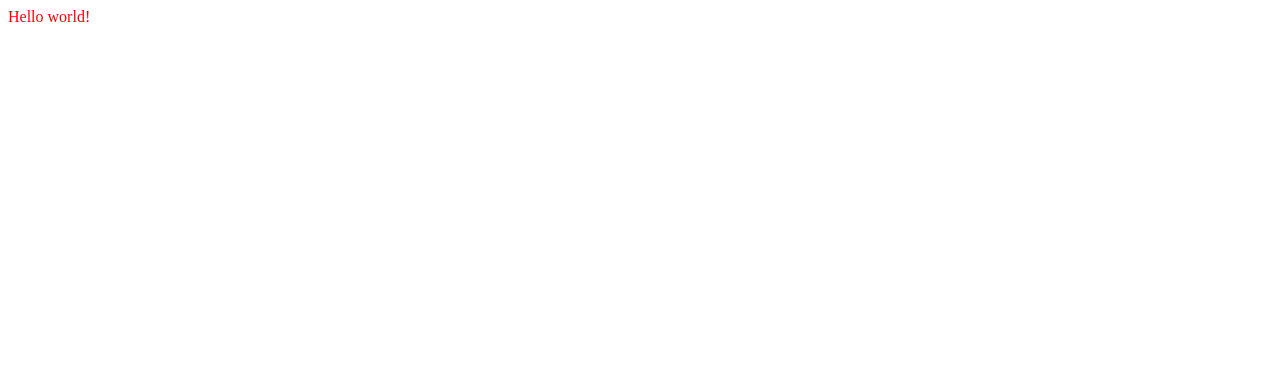
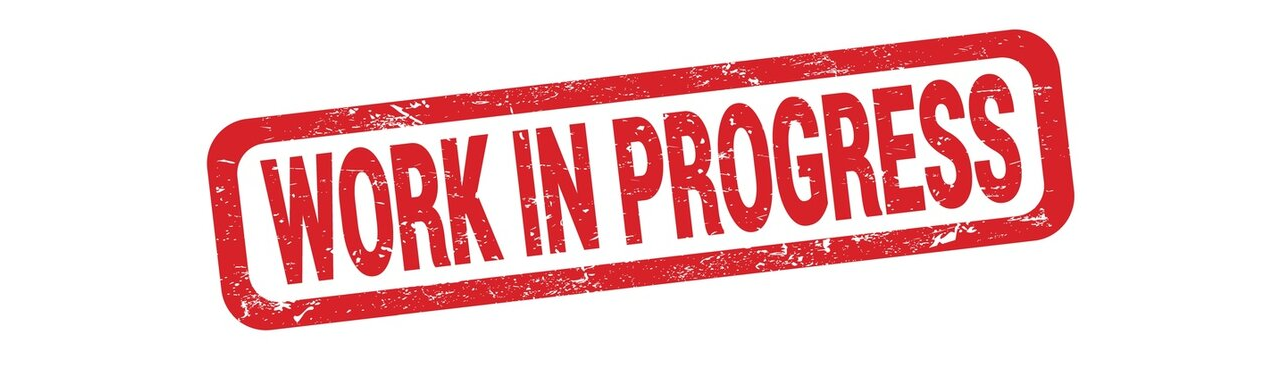
Before and after one commit to rbemis40/StudyAI, a Next.js app in the folder studyai-app/: page / in a window 1280 px wide. Shown: the top 370 px of the page. Built offline with nearby package versions, Linux system fonts and the light colour scheme.

Commit message:
More vercel testing with images

```diff
--- a/studyai-app/app/global.css
+++ b/studyai-app/app/global.css
@@ -1,3 +1,8 @@
+* {
+    margin: 0;
+    padding: 0;
+}
+
 :root {
     --primary-color: red;
 }
--- a/studyai-app/app/page.tsx
+++ b/studyai-app/app/page.tsx
@@ -1,9 +1,16 @@
 import styles from "@/app/home.module.css";
+import Image from "next/image";
 
 export default function Home() {
   return (
     <main>
-      <div id={styles.test}>Hello world!</div>
+      <Image
+        src="/wip.jpg"
+        alt="Work in Progress"
+        width={893}
+        height={360}
+        style={{display: "block", margin: "auto"}}
+      />
     </main>
   );
 }
```
Also changed, not shown: studyai-app/public/wip.jpg (added).
